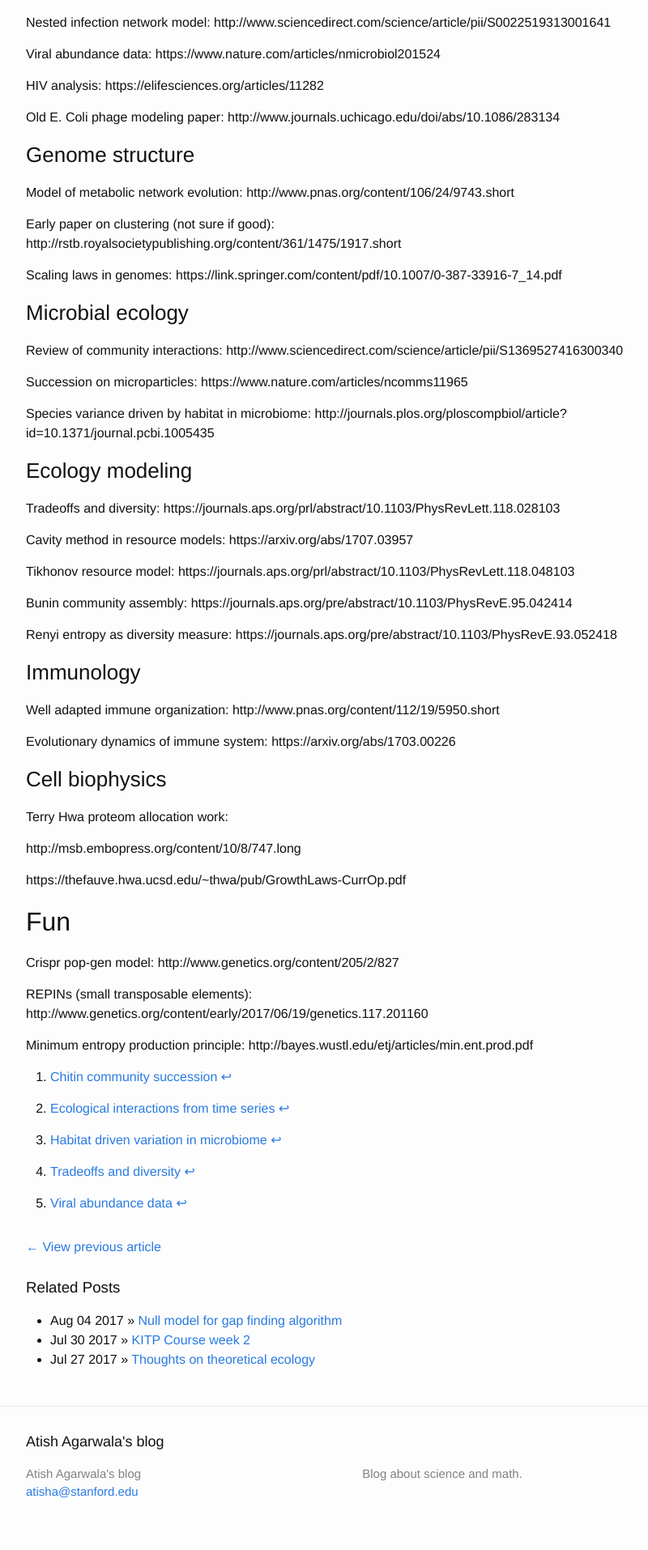
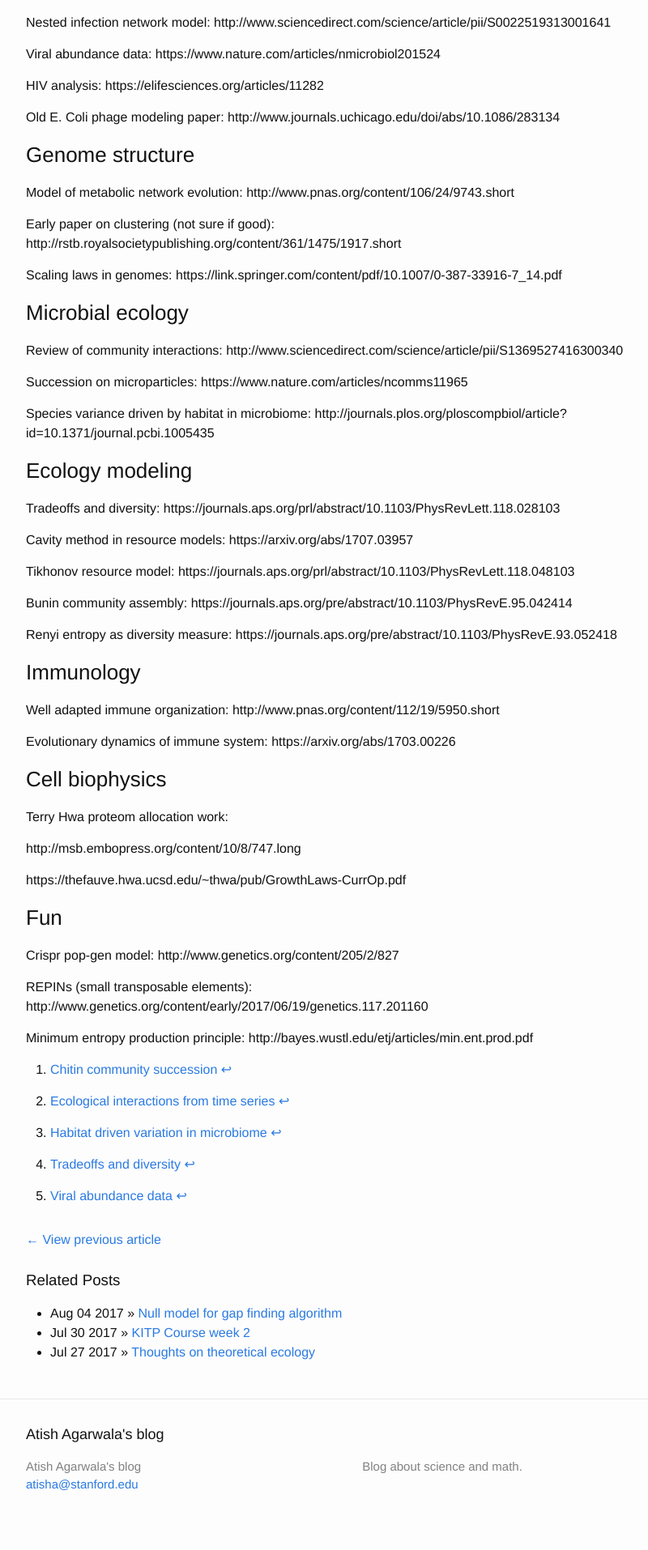
Before and after one commit to atishagarwala/atishagarwala.github.io, a Jekyll site: the page built from _posts/2017-08-22-KITP-Qbio-thoughts.markdown, in a window 1280 px wide. Shown: the part 4449-6363 px from the top of the page at 81% size, without its empty margins (238-1038 px from the left). Built offline with Jekyll 4.4.1, drawn with Linux system fonts in a browser that asks for light colours; formulas are drawn with MathJax 3; comment, search, counter and statistics services are not loaded.

```diff
--- a/_posts/2017-08-22-KITP-Qbio-thoughts.markdown
+++ b/_posts/2017-08-22-KITP-Qbio-thoughts.markdown
@@ -296,7 +296,7 @@ http://msb.embopress.org/content/10/8/747.long
 
 https://thefauve.hwa.ucsd.edu/~thwa/pub/GrowthLaws-CurrOp.pdf
 
-## Fun
+### Fun
 
 Crispr pop-gen model: http://www.genetics.org/content/205/2/827
 
```
